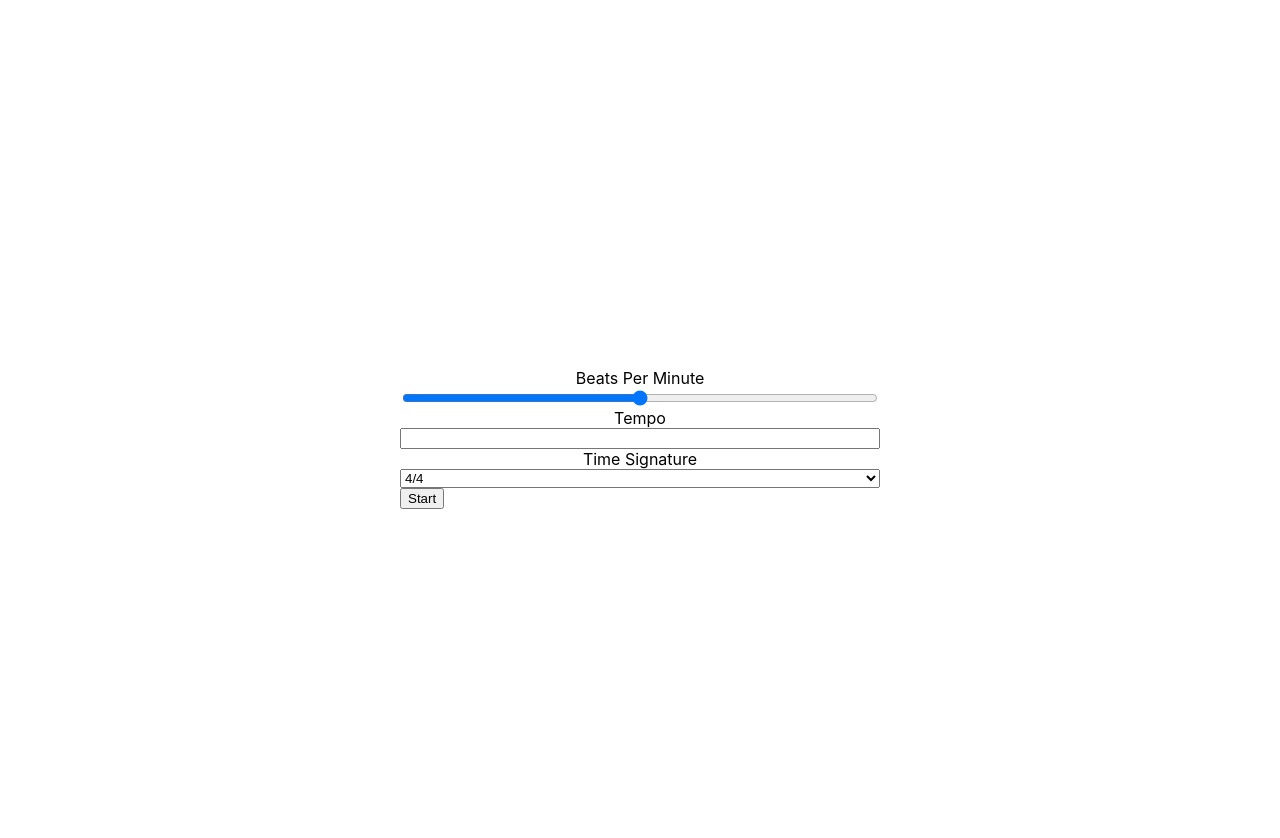
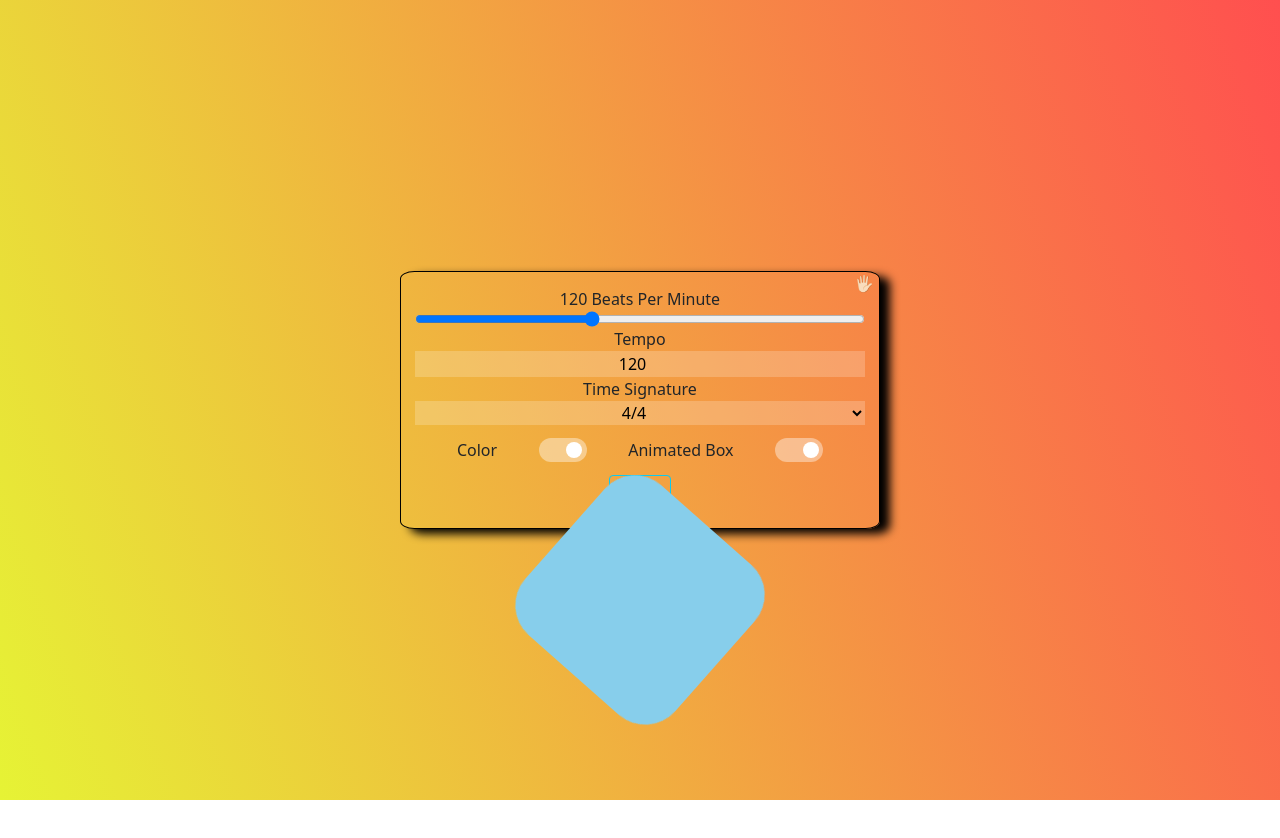
Before and after one commit to HaydenGregory/Beatnome, a React (Create React App) app: page / in a window 1280 px wide. After the commit the page ends 800 px from the top, so only its background shows below. Built offline with nearby package versions, Linux system fonts and the light colour scheme.

Commit message:
work on 8/31

```diff
--- a/package.json
+++ b/package.json
@@ -6,12 +6,17 @@
     "@testing-library/jest-dom": "^5.14.1",
     "@testing-library/react": "^11.2.7",
     "@testing-library/user-event": "^12.8.3",
+    "bootstrap": "^5.1.0",
+    "framer-motion": "^4.1.17",
     "react": "^17.0.2",
+    "react-bootstrap": "^2.0.0-beta.6",
     "react-dom": "^17.0.2",
+    "react-draggable": "^4.4.4",
     "react-redux": "^7.2.4",
     "react-scripts": "4.0.3",
     "redux": "^4.1.1",
     "styled-components": "^5.3.1",
+    "tap-tempo": "^0.1.1",
     "use-sound": "^4.0.1",
     "web-vitals": "^1.1.2"
   },
--- /dev/null
+++ b/src/App.css
@@ -0,0 +1,10 @@
+.App{
+    background: linear-gradient(250deg, #ff4f4f, #e6f335);
+    background-repeat: no-repeat;
+    display: flex;
+    height: 100vh;
+    width: 100vw;
+    text-align: center;
+    align-items: center;
+    justify-content: center;
+}
--- a/src/App.js
+++ b/src/App.js
@@ -1,14 +1,57 @@
 import { useSelector } from 'react-redux';
 import styled from 'styled-components';
 import Metronome from './components/Metronome';
+import { Animation } from './components/Animation';
+import { motion, useDragControls } from 'framer-motion';
+import { useRef } from 'react';
+import './App.css';
 
+
+
+
+function App() {
+  const animationToggle = useSelector(state => state.animation.isOn)
+  const constraintsRef = useRef(null)
+  const dragControls = useDragControls()
+  function startDrag(e){
+    dragControls.start(e)
+  }
+  const color = useSelector(state => state.metronome.color[0])
+  console.log(color)
+  return (
+    <AppDiv className="App">
+      <div
+        ref={constraintsRef}
+        className={`contain ${color}`}>
+          <motion.div
+            style={{
+              position:'relative'
+            }}
+            drag
+            dragControls={dragControls}
+            dragListener={false}
+            dragConstraints={constraintsRef}>
+              <motion.div
+                style={{
+                  position: 'absolute',
+                  right: 6
+                }}
+              onPointerDown={startDrag}>🖐🏻</motion.div>
+            <Metronome />
+          </motion.div>
+          {animationToggle ? <Animation tempo={60} constraintsRef={constraintsRef}/> : ''}
+
+      </div>
+    </AppDiv>
+  );
+}
 const AppDiv = styled.div`
-.container{
+  .contain{
     display: flex;
     justify-content:center;
     align-items: center;
-  width: 100%;
-  height: 100%
+    width: 100vw;
+    height: 100vh;
   }
 
   .pink{
@@ -23,24 +66,8 @@ const AppDiv = styled.div`
   .tomato{
     background-color: tomato;
   }
-display: flex;
-height: 100vh;
-text-align: center;
-padding-top: 3%;
-align-items: center;
-justify-content: center;
+
+
   `
 
-function App() {
-  const color = useSelector(state => state.color[0])
-  console.log(color)
-  return (
-    <AppDiv className="App">
-      <div className={`container ${color}`}>
-        <Metronome />
-      </div>
-    </AppDiv>
-  );
-}
-
 export default App;
--- /dev/null
+++ b/src/components/Animation.js
@@ -0,0 +1,35 @@
+import { motion, useAnimation } from "framer-motion"
+import { useEffect } from "react"
+
+export const Animation = (props) => {
+    const controls = useAnimation()
+    const variants = {
+        started: () => ({
+            bottom: [0, 100, 0],
+            rotate: 90,
+            transition:{
+                repeat: Infinity,
+                duration: 60 / props.tempo
+            }
+        })
+    }
+    useEffect(() => {
+        controls.set({transitionDuration: 60 / props.tempo})
+    }, [props.tempo, controls])
+
+
+    return (<motion.div
+        variants= {variants}
+        animate="started"
+        drag
+        dragConstraints={props.constraintsRef}
+        style={{
+            position: "absolute",
+            bottom: 0,
+            width: 200,
+            height: 200,
+            backgroundColor: "skyblue",
+            borderRadius: "20%"
+        }}
+    />)
+}
--- a/src/components/Metronome.js
+++ b/src/components/Metronome.js
@@ -1,39 +1,104 @@
 import React, { useEffect, useState } from 'react'
 import styled from 'styled-components'
-import { useDispatch } from 'react-redux'
+import { useDispatch, useSelector } from 'react-redux'
 import { actionColorChange } from '../redux/actions/metronome';
+import { actionToggleOn, actionToggleOff } from '../redux/actions/animation';
+import { Button } from 'react-bootstrap';
+import { motion } from 'framer-motion';
+// var tapTempo = require('tap-tempo')
+
 const click2Import = '/Click(2).mp3';
 const click1Import = '/Click(1).mp3';
-
-
 const click1 = new Audio(click1Import)
 const click2 = new Audio(click2Import)
+
+//! CSS
 const MetronomeDiv = styled.div`
     width: 30em;
     display: flex;
     flex-direction: column;
     justify-content: center;
+    border: 1px solid black;
+    border-radius: 3%;
+    box-shadow: 10px 5px 10px black;
+    padding: 3%;
+
+    input{
+        text-align:center;
+        border:none;
+        background-color: rgba(255, 255, 255, 0.2)
+    }
+
+    select{
+        text-align:center;
+        border:none;
+        background-color: rgba(255, 255, 255, 0.2)
+    }
+
+    option{
+        text-align:center;
+    }
+
+    .switch {
+        background-color: rgba(255, 255, 255, 0.4);
+        display: flex;
+        justify-content: flex-start;
+        border-radius: 50px;
+        padding: 1%;
+        padding-bottom: 2%;
+        cursor: pointer;
+        width: 3em;
+        height: 1.5em;
+    }
+
+    .switch[data-isOn="true"] {
+        justify-content: flex-end;
+        width: 3em;
+        height: 1.5em;
+    }
+
+    .handle {
+        background-color: white;
+        border-radius: 40px;
+        width: 1em;
+        height: 1em;
+    }
+
+    .toggle_switches{
+        margin-top: 3%;
+        display: flex;
+        justify-content: space-evenly
+    }
 
     .bpm-setter{
         display:flex;
         flex-direction:column;
     }
 
-    button{
+    .start_button{
         display:flex;
         align-items: center;
         width: fit-content;
+        margin: auto;
+        margin-top: 3%;
     }
     `
 
 function Metronome() {
     const dispatch = useDispatch();
     const [playing, setPlaying] = useState(false);
-    const [bpm, setbpm] = useState();
+    const [bpm, setbpm] = useState(120);
     const [count, setCount] = useState(0);
     const [beatsPerMeasure, setBeatsPerMeasure] = useState(4);
-    const [bgColor, setBGColor] = useState();
-    const bpmConvertTime = 60000 / bpm
+    const [colorIsOn, setColorIsOn] = useState(true);
+    const animationToggle = useSelector(state => state.animation.isOn)
+
+    const bpmConvertTime = 60000 / bpm;
+    const spring = {
+    type: "spring",
+    stiffness: 700,
+    damping: 30
+};
 
 
     console.log(bpmConvertTime)
@@ -42,18 +107,17 @@ function Metronome() {
             if (playing && count === 0) {
                 click1.play()
                 setCount(count + 1)
-
             } else if (playing) {
                 click2.play()
                 setCount(count + 1)
             }
-            if(playing && count === 0){
+            if (playing && colorIsOn && (count === 0 || count === 4)) {
                 dispatch(actionColorChange('yellowgreen'))
-            }else if (playing && count === 1){
+            } else if (playing && colorIsOn &&  (count === 1 || count === 5)) {
                 dispatch(actionColorChange("tomato"))
-            } else if(playing && count === 2){
+            } else if (playing && colorIsOn && (count === 2 || count === 6)) {
                 dispatch(actionColorChange("pink"))
-            } else if (playing && count === 3){
+            } else if (playing && colorIsOn && (count === 3 || count === 7)) {
                 dispatch(actionColorChange("green"))
             }
             if (count === beatsPerMeasure - 1) {
@@ -61,23 +125,30 @@ function Metronome() {
             }
         }, bpmConvertTime);
         return () => clearInterval(interval)
-    }, [playing, bpmConvertTime, count, beatsPerMeasure, dispatch])
+    }, [playing, bpmConvertTime, count, beatsPerMeasure, colorIsOn, dispatch])
 
     function handleStartStop() {
+        setCount(0)
         playing ? setPlaying(false) : setPlaying(true);
-        if (playing){
-            setBGColor('none')
+        if (playing) {
+            dispatch(actionColorChange('none'))
         }
         console.log(playing)
     }
 
+    const toggleColorSwitch = () => setColorIsOn(!colorIsOn);
+    function toggleAnimatedBoxSwitch(){
+        if(animationToggle === true){
+            dispatch(actionToggleOff())
+        } else {dispatch(actionToggleOn())}
+    }
     return (
         <MetronomeDiv>
-            <div className={`entirepage ${bgColor}`}>
-                <div className="bpm-setter">
+            <div className="bpm-setter" onMouseDown={(e) => { e.stopPropagation() }}>
                 <div>{bpm} Beats Per Minute </div>
                 <input
                     onChange={(e) => setbpm(e.target.value)}
+                    className='range'
                     type="range"
                     min="50"
                     max="230"
@@ -96,11 +167,18 @@ function Metronome() {
                     <option value={6}>6/8</option>
                     <option value={3}>3/4</option>
                 </select>
+                <div className="toggle_switches">
+                    <span>Color</span>
+                    <div className="switch" data-isOn={colorIsOn} onClick={toggleColorSwitch}>
+                        <motion.div className="handle" layout transition={spring} />
                     </div>
-                <button onClick={handleStartStop}>
-                    {playing ? 'Stop' : 'Start'}
-                </button>
+                    <span>Animated Box</span>
+                    <div className="switch" data-isOn={animationToggle} onClick={toggleAnimatedBoxSwitch}>
+                        <motion.div className="handle" layout transition={spring} />
                     </div>
+                </div>
+            </div>
+            <Button className='start_button' variant="outline-info" onClick={handleStartStop}>{playing ? 'Stop' : 'Start'}</Button>
         </MetronomeDiv>
     )
 }
--- a/src/index.js
+++ b/src/index.js
@@ -5,6 +5,7 @@ import App from './App';
 import reportWebVitals from './reportWebVitals';
 import { Provider } from 'react-redux';
 import store from './redux/store';
+import 'bootstrap/dist/css/bootstrap.min.css';
 
 
 ReactDOM.render(
--- /dev/null
+++ b/src/redux/actions/animation.js
@@ -0,0 +1,10 @@
+export function actionToggleOn() {
+    return {
+        type: 'TOGGLE_ON'
+    }
+}
+export function actionToggleOff() {
+    return {
+        type: 'TOGGLE_OFF'
+    }
+}
--- /dev/null
+++ b/src/redux/reducers/animation.js
@@ -0,0 +1,22 @@
+const defaultState = {
+    isOn: true
+}
+
+function animation(state = defaultState, action) {
+    switch (action.type) {
+        case 'TOGGLE_ON':
+            return {
+                ...state,
+                isOn: true
+            }
+        case 'TOGGLE_OFF':
+            return{
+                ...state,
+                isOn: false
+            }
+        default:
+            return state
+    }
+}
+
+export default animation;
--- a/src/redux/store.js
+++ b/src/redux/store.js
@@ -1,8 +1,14 @@
-import { createStore } from 'redux';
+import { combineReducers, createStore } from 'redux'
 import metronome from './reducers/metronome';
+import animation from './reducers/animation';
+
+const rootReducer = combineReducers({
+    metronome:metronome,
+    animation: animation
+})
 
 const store = createStore(
-    metronome,
+    rootReducer,
     window.__REDUX_DEVTOOLS_EXTENSION__ && window.__REDUX_DEVTOOLS_EXTENSION__()
 );
 
```
Also changed, not shown: public/mover.png (added), 1 other file (tests, documents, lock files or other folders). Lines whose indentation alone changed are shown as unchanged.
